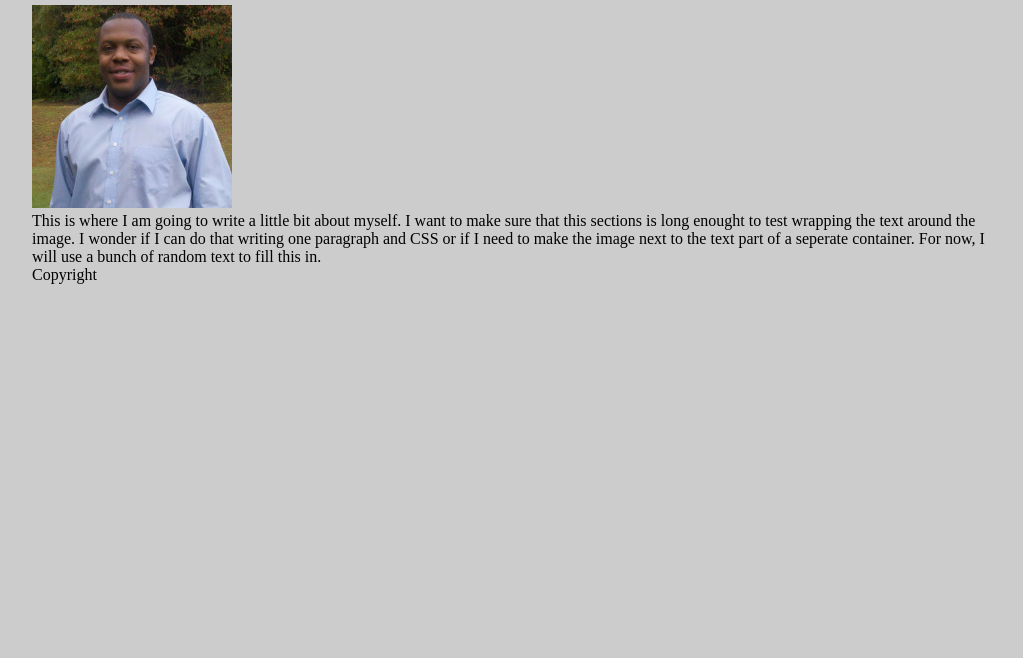
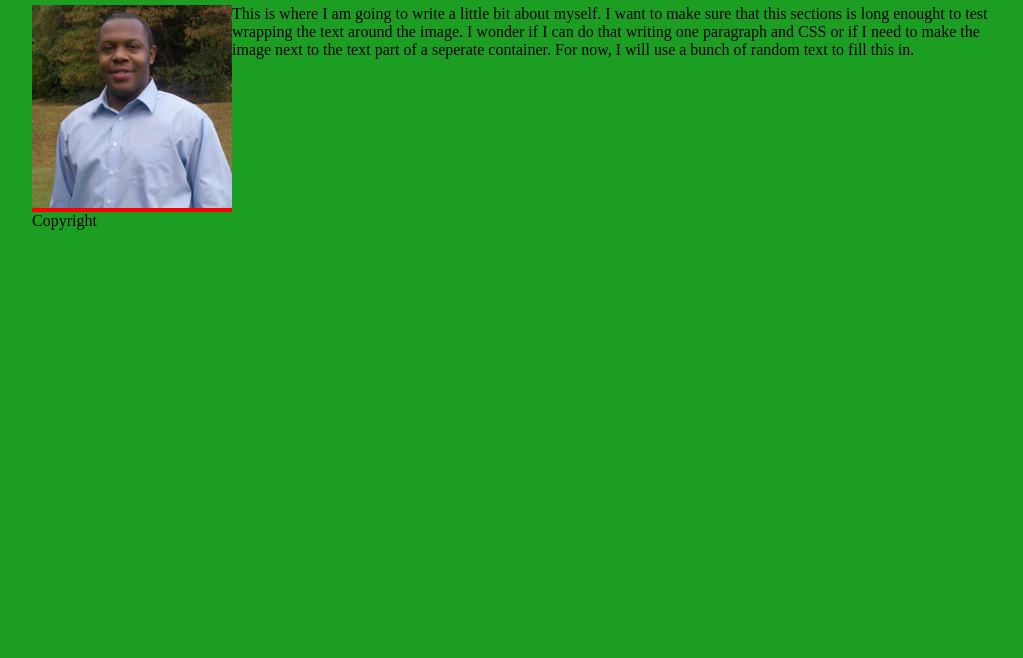
Before and after one commit to bruce2tr/Basic-Portfolio, a plain HTML site: page index.html in a window 1280 px wide. Shown: the part 142-800 px from the top of the page, without its empty margins (128-1151 px from the left). Drawn offline with Linux system fonts and the light colour scheme.

Commit message:
post update

```diff
--- a/assets/css/style.css
+++ b/assets/css/style.css
@@ -1,6 +1,6 @@
 body {
-    background-image: url(/../images/mosaic/mosaic.png);
-    background-color: #cccccc;
+    /* background-image: url(../images/mosaic/mosaic.png); */
+    background-color: #1b9e22;
     width: 960px;
     margin: auto;
 }
@@ -21,3 +21,18 @@ img {
 .your-name{
 
 }
+
+#image {
+background-color: red;
+width:200px;
+float: left;
+}
+
+#paragraph {
+
+
+}
+
+input, textarea {
+    display: block;
+}
--- a/index.html
+++ b/index.html
@@ -24,14 +24,14 @@
     </div>
 
     <span>
-    <div>
-        <img src="assets/images/Bruce Profile Pic.png" alt="Bruce Trammell">
+    <div id="image">
+        <img  src="assets/images/Bruce Profile Pic.png" alt="Bruce Trammell">
     </div>
-    <div>This is where I am going to write a little bit about myself. I want to make sure that this sections is long
+    <div id="paragraph"> This is where I am going to write a little bit about myself. I want to make sure that this sections is long
         enought to test wrapping the text around the image. I wonder if I can do that writing one paragraph and CSS or
         if I need to make the image next to the text part of a seperate container. For now, I will use a bunch of random
         text to fill this in.</div></span>
-    <div>Copyright</div>
+
 </body>
-
+<footer><div>Copyright</div></footer>
 </html>
```
Also changed, not shown: 2 other files.
